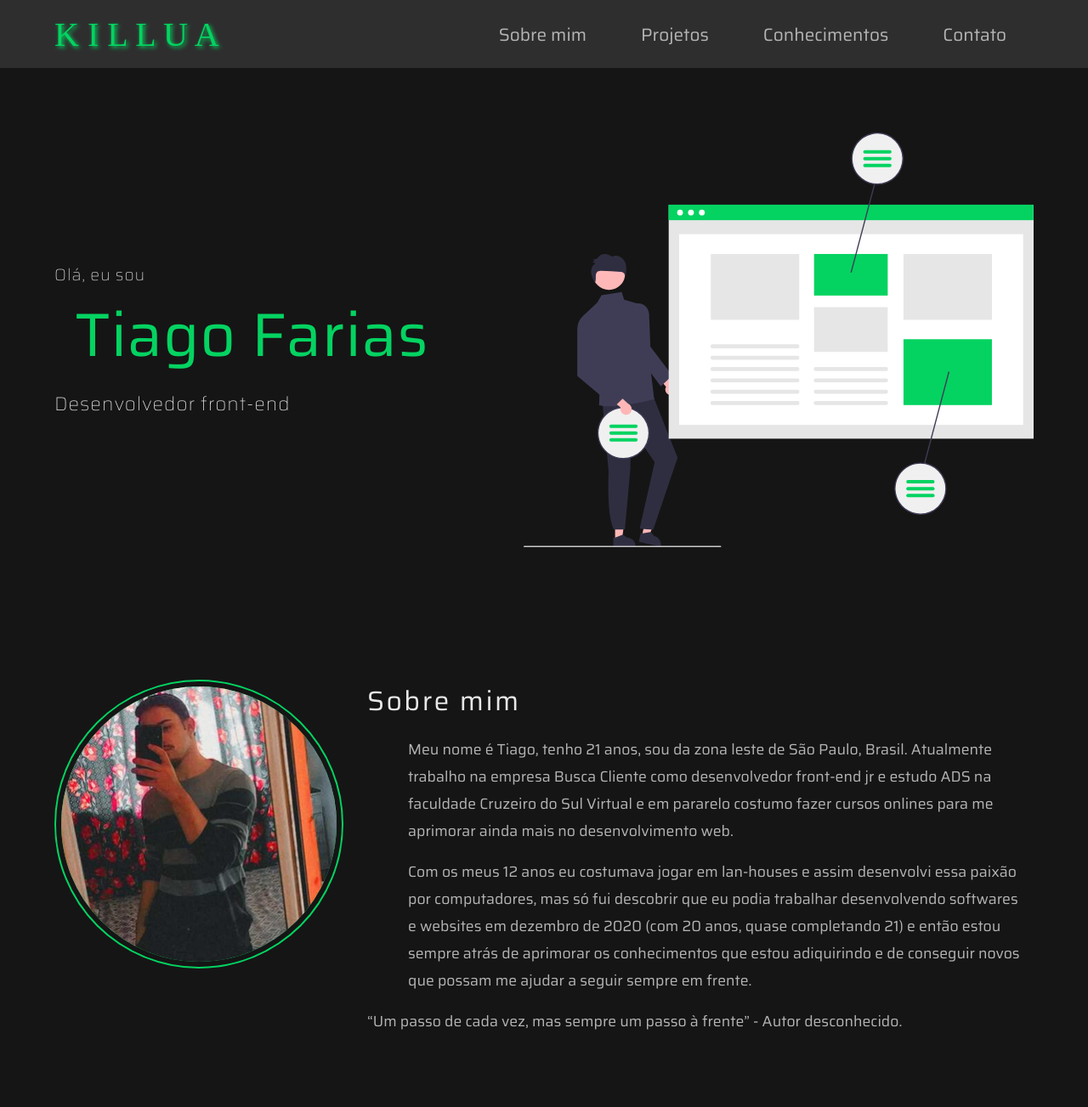
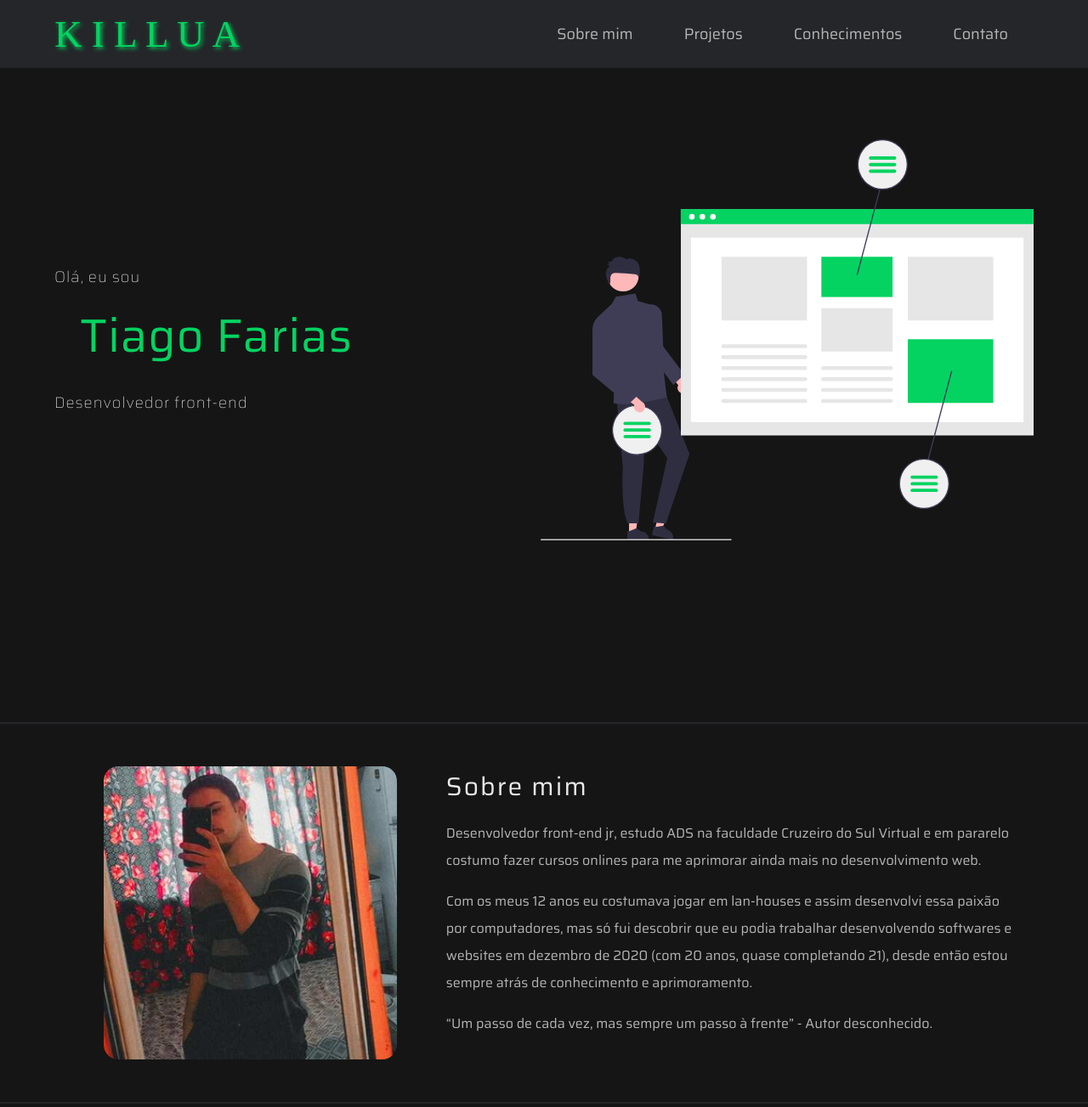
Before and after one commit to Tiago-1001/Portfolio, a plain HTML site: page index.html in a window 1280 px wide. Shown: the whole page at 85% size. Before the commit the page ends 1234 px from the top, so only its background shows below. Drawn offline with Linux system fonts and the light colour scheme; a web font is replaced by a local one.

Commit message:
Fiz ajustes na seção sobre mim

```diff
--- a/index.html
+++ b/index.html
@@ -34,17 +34,19 @@
       </div>
     </main>
   </section>
+  <div class="line"></div>
   <section id="about">
     <div class="imageMe">
       <img src="./images/aboutMeFour.jpg" alt="Tiago codando">
     </div>
     <div class="textAboutMe">
       <h1>Sobre mim</h1>
-      <p>Meu nome é Tiago, tenho 21 anos, sou da zona leste de São Paulo, Brasil. Atualmente trabalho na empresa Busca Cliente como desenvolvedor front-end jr e estudo ADS na faculdade Cruzeiro do Sul Virtual e em pararelo costumo fazer cursos onlines para me aprimorar ainda mais no desenvolvimento web.</p>
-      <p>Com os meus 12 anos eu costumava jogar em lan-houses e assim desenvolvi essa paixão por computadores, mas só fui descobrir que eu podia trabalhar desenvolvendo softwares e websites em dezembro de 2020 (com 20 anos, quase completando 21) e então estou sempre atrás de aprimorar os conhecimentos que estou adiquirindo e de conseguir novos que possam me ajudar a seguir sempre em frente.</p>
+      <p>Desenvolvedor front-end jr, estudo ADS na faculdade Cruzeiro do Sul Virtual e em pararelo costumo fazer cursos onlines para me aprimorar ainda mais no desenvolvimento web.</p>
+      <p>Com os meus 12 anos eu costumava jogar em lan-houses e assim desenvolvi essa paixão por computadores, mas só fui descobrir que eu podia trabalhar desenvolvendo softwares e websites em dezembro de 2020 (com 20 anos, quase completando 21), desde então estou sempre atrás de conhecimento e aprimoramento.</p>
       <p><q>Um passo de cada vez, mas sempre um passo à frente</q> - Autor desconhecido.</p>
     </div>
   </section>
+  <div class="line"></div>
 
     <script src="./scripts/index.js"></script>
 </body>
--- a/style/style.scss
+++ b/style/style.scss
@@ -6,8 +6,12 @@ $font: 'Saira', sans-serif;
 $white: #FFFFFF;
 $white-two: #E8E8E8;
 $gray: #B5B5B5;
-$green-one: #04d361;
-$black-one: #151515;
+$green: #04d361;
+$background: #151515;
+$cardBackground: #242629;
+$purple: #7f5af0;
+$stroke: #010101;
+
 
 * {
   margin: 0;
@@ -18,18 +22,12 @@ $black-one: #151515;
 
 html {
   scroll-behavior: smooth;
-
-  @media (max-width: 1200px) {
-    font-size: 13px;
-  }
-  @media (max-width: 1000px) {
-    font-size: 12px;
-  }
+  font-size: 62.5%;
 }
 
 body {
   // background-color: #E4E4E4;
-  background-color: $black-one;
+  background-color: $background;
   color: $white-two;
 }
 
@@ -59,8 +57,16 @@ body {
   }
 }
 
+.line {
+  height: 2px;
+  width: 100%;
+  background: $cardBackground;
+  margin-bottom: 5rem;
+  margin-top: 5rem;
+}
+
 header {
-  background-color: #2E2E2E;
+  background-color: $cardBackground;
   width: 100%;
   height: 10vh;
   color: $white;
@@ -81,16 +87,15 @@ header {
 
 
     h4 {
-      font: 2.5rem 'Akronim';
-      color: $green-one;
-      text-shadow:  2px 2px 5px$green-one;
+      font: 4.5rem 'Akronim';
+      color: $green;
+      text-shadow:  2px 2px 5px$green;
     }
 
     nav {
       display: flex;
       align-items: center;
       height: 100%;
-      font-size: 1.3rem;
 
       ul {
         display: flex;
@@ -98,12 +103,12 @@ header {
 
         li {
           list-style: none;
-          margin: 0 2rem;
+          margin: 0 3rem;
 
           a {
             display: block;
             text-decoration: none;
-            font-size: 1.3rem;
+            font-size: 1.8rem;
 
             position: relative;
 
@@ -122,12 +127,12 @@ header {
               width: 0;
               height: 1px;
 
-              background-color: $green-one;
+              background-color: $green;
               opacity: 0;
 
               z-index: -1;
 
-              transition: .7s ease;
+              transition: .5s ease;
             }
 
             &:hover {
@@ -160,25 +165,25 @@ header {
     align-items: center;
 
     h1 {
-      font-size: 1.2rem;
+      font-size: 1.8rem;
       font-weight: 100;
       letter-spacing: 1px;
       color: $white-two;
 
       span {
-        color: $green-one;
-        font-size: 4.5rem;
+        color: $green;
+        font-size: 5.5rem;
         font-weight: 400;
-        line-height: 5rem;
+        line-height: 7rem;
 
-        margin: 1rem 0 1.5rem 1.5rem;
+        margin: 2rem 0 3rem 3rem;
 
         display: block;
       }
     }
 
     p {
-        font-size: 1.4rem;
+        font-size: 1.8rem;
         color: $white-two;
         letter-spacing: 1px;
         font-weight: 100;
@@ -189,7 +194,7 @@ header {
       justify-content: flex-end;
 
       img {
-        width: 37.5rem;
+        width: 58rem;
       }
     }
 
@@ -217,77 +222,59 @@ header {
   }
 }
 
-
-
 #about {
   max-width: 1400px;
   margin: 0 auto;
   width: 90%;
 
   display: grid;
-  grid-template-columns: 25rem 2fr;
+  grid-template-columns: 1fr 1.5fr;
 
   .imageMe {
+    margin: 0 auto;
     display: flex;
     align-items: center;
     position: relative;
-    background: $green-one;
-    height: 21.25rem;
-    width: 21.25rem;
-    border-radius: 50%;
-    z-index: -1;
-    padding: .9rem;
+    height: 34.5rem;
+    width: 34.5rem;
 
     img {
-      border-radius: 50%;
-      border: .4rem solid $black-one;
-      position: absolute;
-      left: .15rem;
-      height: 21rem;
-      width: 21rem;
+      border-radius: 5%;
+      width: 100%;
+    }
+
+    @media screen and (max-width: 1200px) {
+      height: 30.5rem;
+      width: 30.5rem;
     }
   }
 
   .textAboutMe {
+    max-width: 700px;
+
     h1 {
-      font-size: 2rem;
-      letter-spacing: .15rem;
+      font-size: 3rem;
+      letter-spacing: .2rem;
       font-weight: 400;
-      margin-left: -2rem;
 
       display: inline-block;
     }
 
     p {
       color: $gray;
-      line-height: 2rem;
-      font-size: 1.1rem;
-      margin: 1rem;
-
-      &:last-of-type {
-        margin-left: -2rem;
-      }
+      line-height: 3.2rem;
+      font-size: 1.6rem;
+      margin: 1.6rem 1.6rem 1.6rem 0;
     }
   }
 
-  @media screen and (max-width: 1100px) {
+  @media screen and (max-width: 900px) {
     display: flex;
     align-items: center;
     justify-content: center;
 
-
     .imageMe {
       display: none;
     }
-
-    .textAboutMe {
-      h1, p {
-        margin: 0;
-
-        &:last-of-type {
-          margin: 0;
-        }
-      }
-    }
   }
 }
```
Also changed, not shown: style/style.css, 1 other file.
